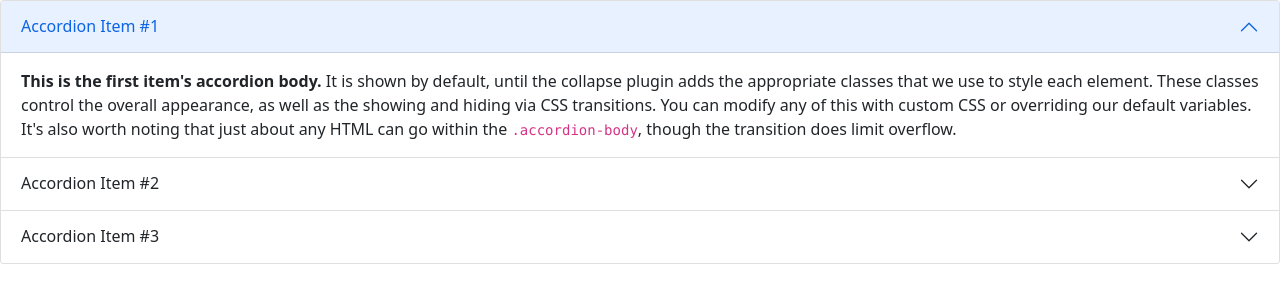
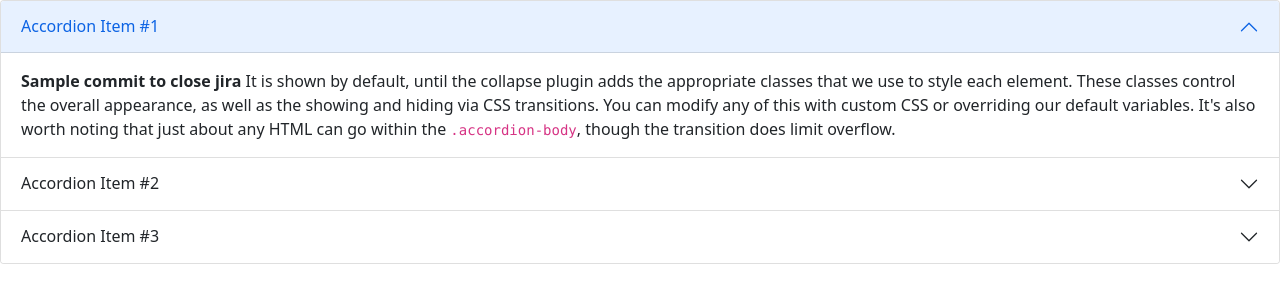
Before and after one commit to MateenKhan/Angular-template, an Angular app: page / in a window 1280 px wide. Shown: the top 302 px of the page. Built offline with nearby package versions, Linux system fonts and the light colour scheme.

Commit message:
1 file modified

```diff
--- a/src/app/app.component.html
+++ b/src/app/app.component.html
@@ -19,7 +19,7 @@
       data-bs-parent="#accordionExample"
     >
       <div class="accordion-body">
-        <strong>This is the first item's accordion body.</strong> It is shown by
+        <strong>Sample commit to close jira</strong> It is shown by
         default, until the collapse plugin adds the appropriate classes that we
         use to style each element. These classes control the overall appearance,
         as well as the showing and hiding via CSS transitions. You can modify
```
